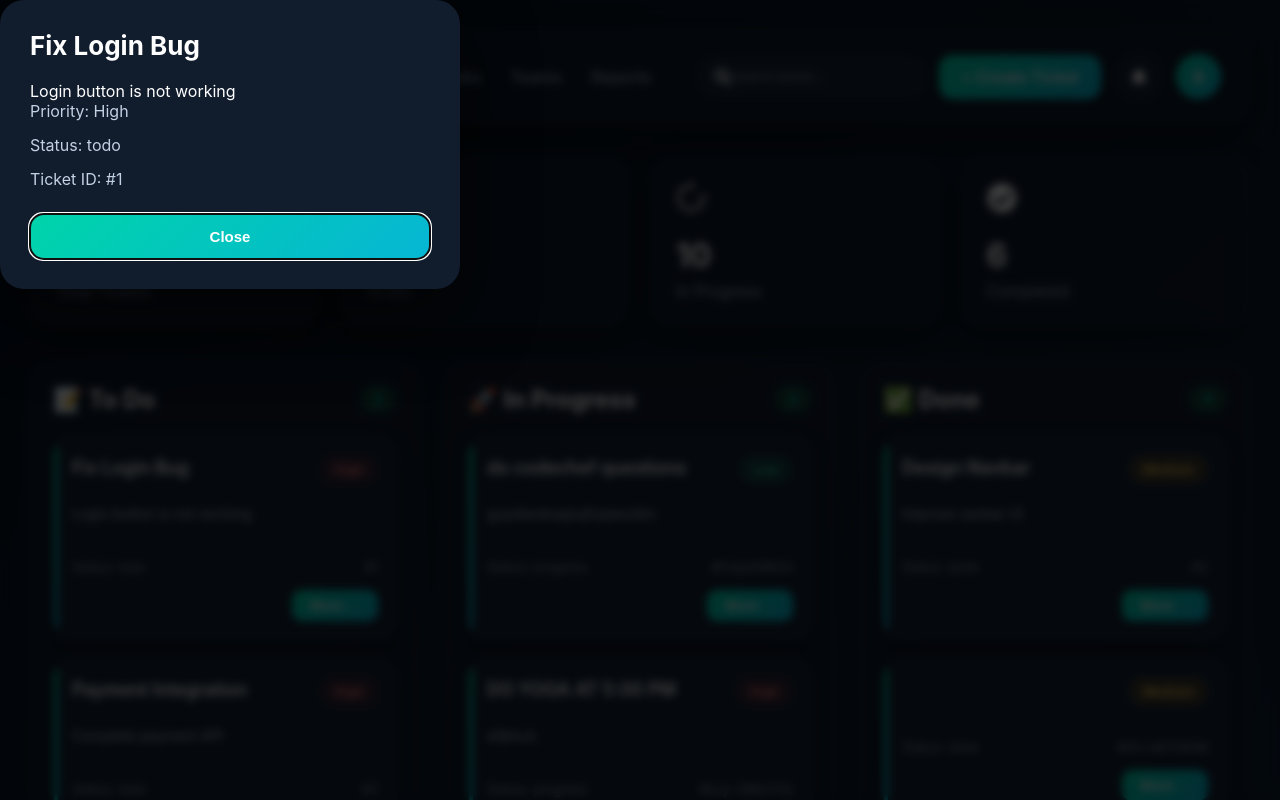
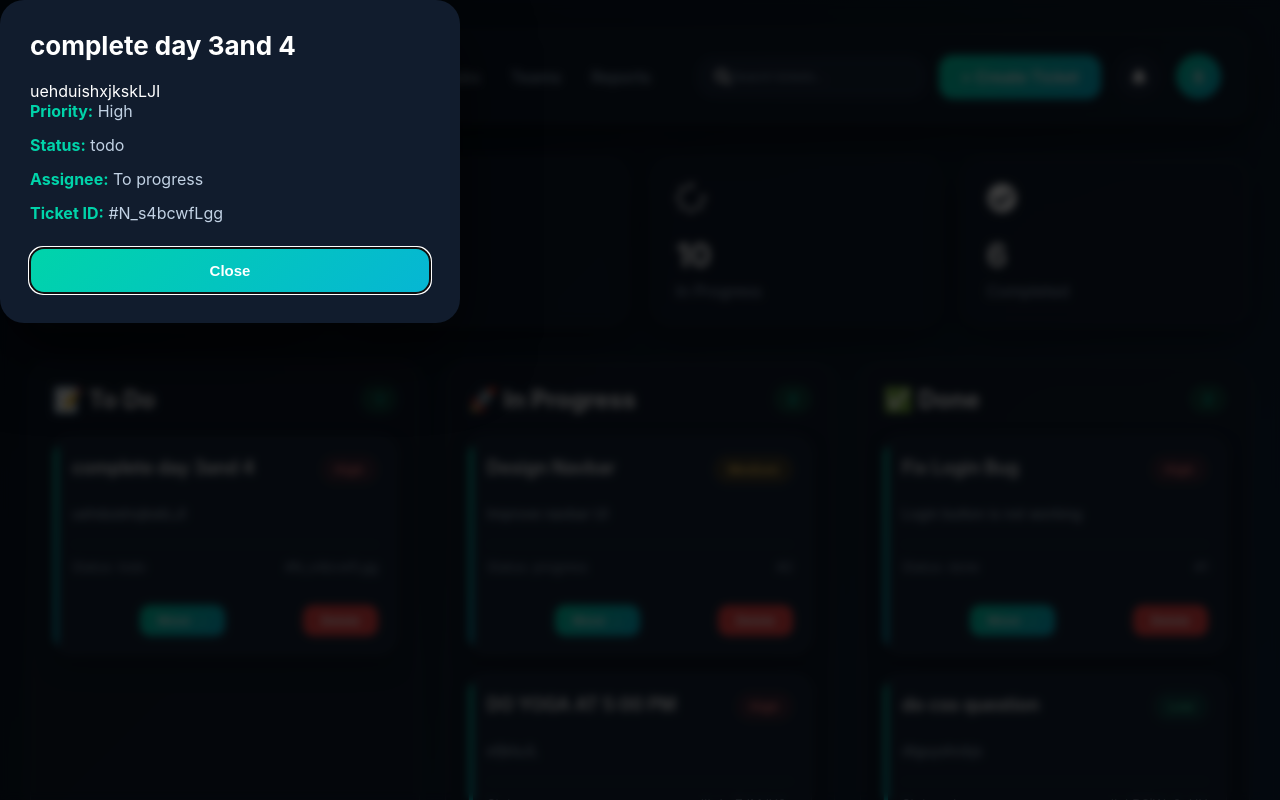
Before and after one commit to swetamehra25-collab/Agile-issue-tracker, a React (Vite) app: page / in a window 1280 px wide. Both pictures are taken after a click on the element 225 px from the left and 537 px from the top of the page. Shown: the top 800 px of the page. Built offline with nearby package versions, Linux system fonts and the light colour scheme; data requests are answered from the project's data file.

Commit message:
Complete Day 7 - Final Debugging, Error Handling and Delete Ticket

```diff
--- a/db.json
+++ b/db.json
@@ -4,7 +4,7 @@
       "id": "1",
       "title": "Fix Login Bug",
       "description": "Login button is not working",
-      "status": "todo",
+      "status": "done",
       "priority": "High",
       "assignee": "Sweta"
     },
@@ -12,49 +12,17 @@
       "id": "2",
       "title": "Design Navbar",
       "description": "Improve navbar UI",
-      "status": "done",
+      "status": "progress",
       "priority": "Medium",
       "assignee": "Rahul"
-    },
-    {
-      "id": "3",
-      "title": "Payment Integration",
-      "description": "Complete payment API",
-      "status": "todo",
-      "priority": "High",
-      "assignee": "Riya"
-    },
-    {
-      "title": "do codechef questions",
-      "description": "guyidwoksajoqfuipwoidm",
-      "priority": "Low",
-      "assignee": "Sweta",
-      "status": "progress",
-      "id": "FzIp4X6kiVI"
-    },
-    {
-      "title": "",
-      "description": "",
-      "priority": "Medium",
-      "assignee": "",
-      "status": "done",
-      "id": "HU-laFlV8oM"
     },
     {
       "title": "complete day 3and 4",
       "description": "uehduishxjkskLJI",
       "priority": "High",
       "assignee": "To progress",
-      "status": "done",
+      "status": "todo",
       "id": "N_s4bcwfLgg"
-    },
-    {
-      "title": "rkfjoeiJKDW",
-      "description": "2EUDEIODJKKW;L",
-      "priority": "Medium",
-      "assignee": "In progrees",
-      "status": "done",
-      "id": "eGyscfnx2EM"
     },
     {
       "title": "DO YOGA AT 5:00 PM",
@@ -63,6 +31,14 @@
       "assignee": "himanshi",
       "status": "progress",
       "id": "bJy-7dMJY0s"
+    },
+    {
+      "title": "do css question ",
+      "description": "dtguyshckjs",
+      "priority": "Low",
+      "assignee": "Sweta",
+      "status": "done",
+      "id": "ekD8iWx6pUU"
     }
   ],
   "$schema": "./node_modules/json-server/schema.json"
--- a/src/api/ticketApi.js
+++ b/src/api/ticketApi.js
@@ -4,6 +4,10 @@ const BASE_URL = "http://localhost:3001/tickets";
 async function getTickets() {
 
     const response = await fetch(BASE_URL);
+
+    if (!response.ok) {
+        throw new Error("Failed to load tickets");
+    }
 
     return response.json();
 
@@ -24,11 +28,15 @@ async function createTicket(ticket) {
 
     });
 
+    if (!response.ok) {
+        throw new Error("Failed to create ticket");
+    }
+
     return response.json();
 
 }
 
-// ⭐ Day 5 - Update Ticket Status
+// Update Ticket Status
 async function updateTicketStatus(id, status) {
 
     const response = await fetch(`${BASE_URL}/${id}`, {
@@ -39,22 +47,40 @@ async function updateTicketStatus(id, status) {
             "Content-Type": "application/json"
         },
 
-        body: JSON.stringify({
-            status
-        })
+        body: JSON.stringify({ status })
 
     });
 
+    if (!response.ok) {
+        throw new Error("Failed to update ticket");
+    }
+
     return response.json();
+
+}
+
+// Delete Ticket
+async function deleteTicket(id) {
+
+    const response = await fetch(`${BASE_URL}/${id}`, {
+
+        method: "DELETE"
+
+    });
+
+    if (!response.ok) {
+        throw new Error("Failed to delete ticket");
+    }
+
+    return true;
 
 }
 
 export default {
 
     getTickets,
-
     createTicket,
-
-    updateTicketStatus
+    updateTicketStatus,
+    deleteTicket
 
 };
--- a/src/components/Board.jsx
+++ b/src/components/Board.jsx
@@ -29,9 +29,9 @@ function Board() {
     queryFn: ticketApi.getTickets,
   });
 
-  // -----------------------------
-  // Optimistic UI (Day 5)
-  // -----------------------------
+  // ==========================
+  // Move Ticket (Optimistic UI)
+  // ==========================
 
   const updateMutation = useMutation({
 
@@ -50,15 +50,11 @@ function Board() {
       queryClient.setQueryData(
         ["tickets"],
         (oldTickets) =>
-
           oldTickets.map((ticket) =>
-
             ticket.id === id
               ? { ...ticket, status }
               : ticket
-
           )
-
       );
 
       return { previousTickets };
@@ -72,6 +68,8 @@ function Board() {
         context.previousTickets
       );
 
+      alert("Failed to move ticket.");
+
     },
 
     onSettled: () => {
@@ -84,9 +82,35 @@ function Board() {
 
   });
 
-  // -----------------------------
+  // ==========================
+  // Delete Ticket
+  // ==========================
+
+  const deleteMutation = useMutation({
+
+    mutationFn: ticketApi.deleteTicket,
+
+    onSuccess: () => {
+
+      queryClient.invalidateQueries({
+        queryKey: ["tickets"],
+      });
+
+      alert("Ticket Deleted Successfully");
+
+    },
+
+    onError: () => {
+
+      alert("Failed to Delete Ticket");
+
+    },
+
+  });
+
+  // ==========================
   // Move Ticket
-  // -----------------------------
+  // ==========================
 
   const moveTicket = useCallback((ticket) => {
 
@@ -104,7 +128,7 @@ const moveTicket = useCallback((ticket) => {
 
     }
 
-  else if (ticket.status === "done") {
+    else {
 
       nextStatus = "todo";
 
@@ -118,8 +142,27 @@ const moveTicket = useCallback((ticket) => {
 
     });
 
-},
-[updateMutation]);
+  }, [updateMutation]);
+
+  // ==========================
+  // Delete Ticket
+  // ==========================
+
+  const deleteTicket = useCallback((id) => {
+
+    const confirmDelete = window.confirm(
+      "Are you sure you want to delete this ticket?"
+    );
+
+    if (!confirmDelete) return;
+
+    deleteMutation.mutate(id);
+
+  }, [deleteMutation]);
+
+  // ==========================
+  // Open Modal
+  // ==========================
 
   const onTicketClick = useCallback((ticket) => {
 
@@ -159,35 +202,32 @@ const moveTicket = useCallback((ticket) => {
 
         <Column
           title="📝 To Do"
-          tickets={
-            tickets.filter(
+          tickets={tickets.filter(
             (ticket) => ticket.status === "todo"
-            )
-          }
+          )}
           onTicketClick={onTicketClick}
           moveTicket={moveTicket}
+          deleteTicket={deleteTicket}
         />
 
         <Column
           title="🚀 In Progress"
-          tickets={
-            tickets.filter(
+          tickets={tickets.filter(
             (ticket) => ticket.status === "progress"
-            )
-          }
+          )}
           onTicketClick={onTicketClick}
           moveTicket={moveTicket}
+          deleteTicket={deleteTicket}
         />
 
         <Column
           title="✅ Done"
-          tickets={
-            tickets.filter(
+          tickets={tickets.filter(
             (ticket) => ticket.status === "done"
-            )
-          }
+          )}
           onTicketClick={onTicketClick}
           moveTicket={moveTicket}
+          deleteTicket={deleteTicket}
         />
 
       </div>
--- a/src/components/Column.jsx
+++ b/src/components/Column.jsx
@@ -6,6 +6,7 @@ function Column({
   tickets,
   onTicketClick,
   moveTicket,
+  deleteTicket,
 }) {
 
   return (
@@ -40,6 +41,8 @@ function Column({
 
                 moveTicket={moveTicket}
 
+                deleteTicket={deleteTicket}
+
               />
 
             ))
--- a/src/components/Ticket.jsx
+++ b/src/components/Ticket.jsx
@@ -1,7 +1,17 @@
 import { memo } from "react";
 import "../styles/components.css";
 
-function Ticket({ ticket, onClick, moveTicket }) {
+function Ticket({
+
+  ticket,
+
+  onClick,
+
+  moveTicket,
+
+  deleteTicket,
+
+}) {
 
   return (
 
@@ -12,9 +22,7 @@ function Ticket({ ticket, onClick, moveTicket }) {
 
       <div className="ticket-top">
 
-        <h3>
-          {ticket.title}
-        </h3>
+        <h3>{ticket.title}</h3>
 
         <span
           className={`priority ${ticket.priority.toLowerCase()}`}
@@ -40,6 +48,15 @@ function Ticket({ ticket, onClick, moveTicket }) {
 
       </div>
 
+      <div
+        style={{
+          display: "flex",
+          justifyContent: "flex-end",
+          gap: "10px",
+          marginTop: "15px",
+        }}
+      >
+
         <button
           className="move-btn"
           onClick={(e) => {
@@ -53,6 +70,22 @@ function Ticket({ ticket, onClick, moveTicket }) {
           Move →
         </button>
 
+        <button
+          className="move-btn"
+          style={{ background: "#ef4444" }}
+          onClick={(e) => {
+
+            e.stopPropagation();
+
+            deleteTicket(ticket.id);
+
+          }}
+        >
+          Delete
+        </button>
+
+      </div>
+
     </div>
 
   );
--- a/src/components/TicketModal.jsx
+++ b/src/components/TicketModal.jsx
@@ -2,105 +2,89 @@ import { useEffect, useRef } from "react";
 
 import "../styles/components.css";
 
-
 function TicketModal({ ticket }) {
-
 
     const modalRef = useRef();
 
+    useEffect(() => {
 
-
-  useEffect(()=>{
-
-
-    if(ticket){
+        if (!ticket) return;
 
         modalRef.current.showModal();
 
+        const handleKeyDown = (event) => {
+
+            if (event.key === "Escape") {
+
+                modalRef.current.close();
+
             }
 
+        };
+
+        window.addEventListener("keydown", handleKeyDown);
+
+        return () => {
+
+            window.removeEventListener("keydown", handleKeyDown);
+
+        };
 
     }, [ticket]);
 
-
-
-
-  const closeModal = ()=>{
+    const closeModal = () => {
 
         modalRef.current.close();
 
     };
 
+    if (!ticket) {
 
+        return null;
+
+    }
 
     return (
 
-
         <dialog
-
             ref={modalRef}
-
             className="ticket-modal"
-
         >
-
 
             <div className="modal-content">
 
+                <h2>{ticket.title}</h2>
 
-        <h2>
-          {ticket.title}
-        </h2>
-
-
-
-        <p>
-          {ticket.description}
-        </p>
-
-
-
+                <p>{ticket.description}</p>
 
                 <div className="modal-info">
 
+                    <span>
+                        <strong>Priority:</strong> {ticket.priority}
+                    </span>
 
                     <span>
-            Priority: {ticket.priority}
+                        <strong>Status:</strong> {ticket.status}
                     </span>
 
+                    <span>
+                        <strong>Assignee:</strong> {ticket.assignee}
+                    </span>
 
                     <span>
-            Status: {ticket.status}
+                        <strong>Ticket ID:</strong> #{ticket.id}
                     </span>
-
-
-          <span>
-            Ticket ID: #{ticket.id}
-          </span>
-
 
                 </div>
 
-
-
-
                 <button
-
                     className="close-btn"
-
                     onClick={closeModal}
-
                 >
-
                     Close
-
                 </button>
 
-
-
             </div>
-
-
 
         </dialog>
 
@@ -108,5 +92,4 @@ function TicketModal({ ticket }) {
 
 }
 
-
 export default TicketModal;
--- a/src/pages/CreateTicket.jsx
+++ b/src/pages/CreateTicket.jsx
@@ -4,206 +4,145 @@ import { useMutation, useQueryClient } from "@tanstack/react-query";
 
 import ticketApi from "../api/ticketApi";
 
-
-function CreateTicket(){
-
+function CreateTicket() {
 
     const queryClient = useQueryClient();
 
+    const [ticket, setTicket] = useState({
 
-
-const [ticket,setTicket] = useState({
-
-title:"",
-description:"",
-priority:"Medium",
-assignee:"",
-status:"todo"
+        title: "",
+        description: "",
+        priority: "Medium",
+        assignee: "",
+        status: "todo"
 
     });
-
-
-
 
     const createMutation = useMutation({
 
         mutationFn: ticketApi.createTicket,
 
-
-onSuccess:()=>{
-
+        onSuccess: () => {
 
             queryClient.invalidateQueries({
 
-queryKey:["tickets"]
+                queryKey: ["tickets"]
 
             });
 
-
-alert("Ticket Created");
-
+            alert("✅ Ticket Created Successfully");
 
             setTicket({
 
-title:"",
-description:"",
-priority:"Medium",
-assignee:"",
-status:"todo"
+                title: "",
+                description: "",
+                priority: "Medium",
+                assignee: "",
+                status: "todo"
 
             });
 
+        },
+
+        onError: () => {
+
+            alert("❌ Failed to create ticket. Please try again.");
 
         }
 
-
     });
 
-
-
-
-
-const handleChange=(e)=>{
-
+    const handleChange = (e) => {
 
         setTicket({
 
             ...ticket,
 
-[e.target.name]:e.target.value
+            [e.target.name]: e.target.value
 
         });
 
+    };
+
+    const handleSubmit = (e) => {
+
+        e.preventDefault();
+
+        // Day 7 Validation
+        if (
+            ticket.title.trim() === "" ||
+            ticket.description.trim() === "" ||
+            ticket.assignee.trim() === ""
+        ) {
+
+            alert("Please fill all fields.");
+
+            return;
+
+        }
+
+        createMutation.mutate(ticket);
 
     };
 
-
-
-
-
-const handleSubmit=(e)=>{
-
-
-e.preventDefault();
-
-
-createMutation.mutate(ticket);
-
-
-};
-
-
-
-
-
-return(
-
+    return (
 
         <div className="create-ticket">
 
-
             <h1>Create Ticket</h1>
-
-
-
 
             <form onSubmit={handleSubmit}>
 
+                <input
+                    name="title"
+                    placeholder="Ticket Title"
+                    value={ticket.title}
+                    onChange={handleChange}
+                />
 
+                <textarea
+                    name="description"
+                    placeholder="Description"
+                    value={ticket.description}
+                    onChange={handleChange}
+                />
+
+                <select
+                    name="priority"
+                    value={ticket.priority}
+                    onChange={handleChange}
+                >
+                    <option>High</option>
+                    <option>Medium</option>
+                    <option>Low</option>
+                </select>
 
                 <input
-
-name="title"
-
-placeholder="Ticket Title"
-
-value={ticket.title}
-
+                    name="assignee"
+                    placeholder="Assignee"
+                    value={ticket.assignee}
                     onChange={handleChange}
-
                 />
 
-
-
-
-<textarea
-
-name="description"
-
-placeholder="Description"
-
-value={ticket.description}
-
-onChange={handleChange}
-
-/>
-
-
-
-
-<select
-
-name="priority"
-
-value={ticket.priority}
-
-onChange={handleChange}
-
+                <button
+                    type="submit"
+                    disabled={createMutation.isPending}
                 >
-
-
-<option>High</option>
-
-<option>Medium</option>
-
-<option>Low</option>
-
-
-</select>
-
-
-
-
-<input
-
-name="assignee"
-
-placeholder="Assignee"
-
-value={ticket.assignee}
-
-onChange={handleChange}
-
-/>
-
-
-
-
-<button type="submit">
 
                     {
                         createMutation.isPending
-?
-"Creating..."
-:
-"Create Ticket"
+                            ? "Creating..."
+                            : "Create Ticket"
                     }
 
                 </button>
 
-
-
             </form>
-
-
 
         </div>
 
-
     );
-
 
 }
 
-
 export default CreateTicket;
```
Lines whose indentation alone changed are shown as unchanged.
